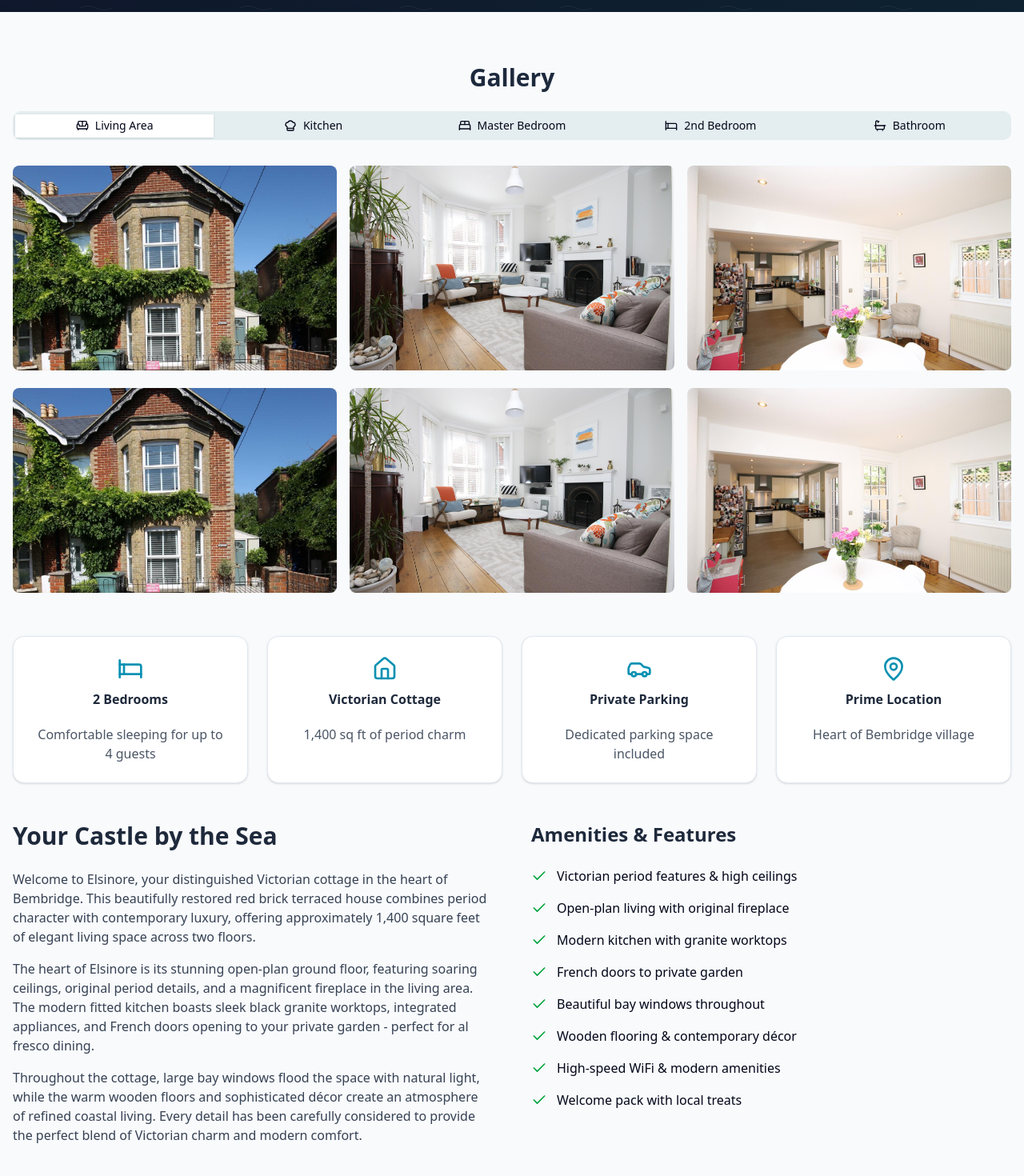
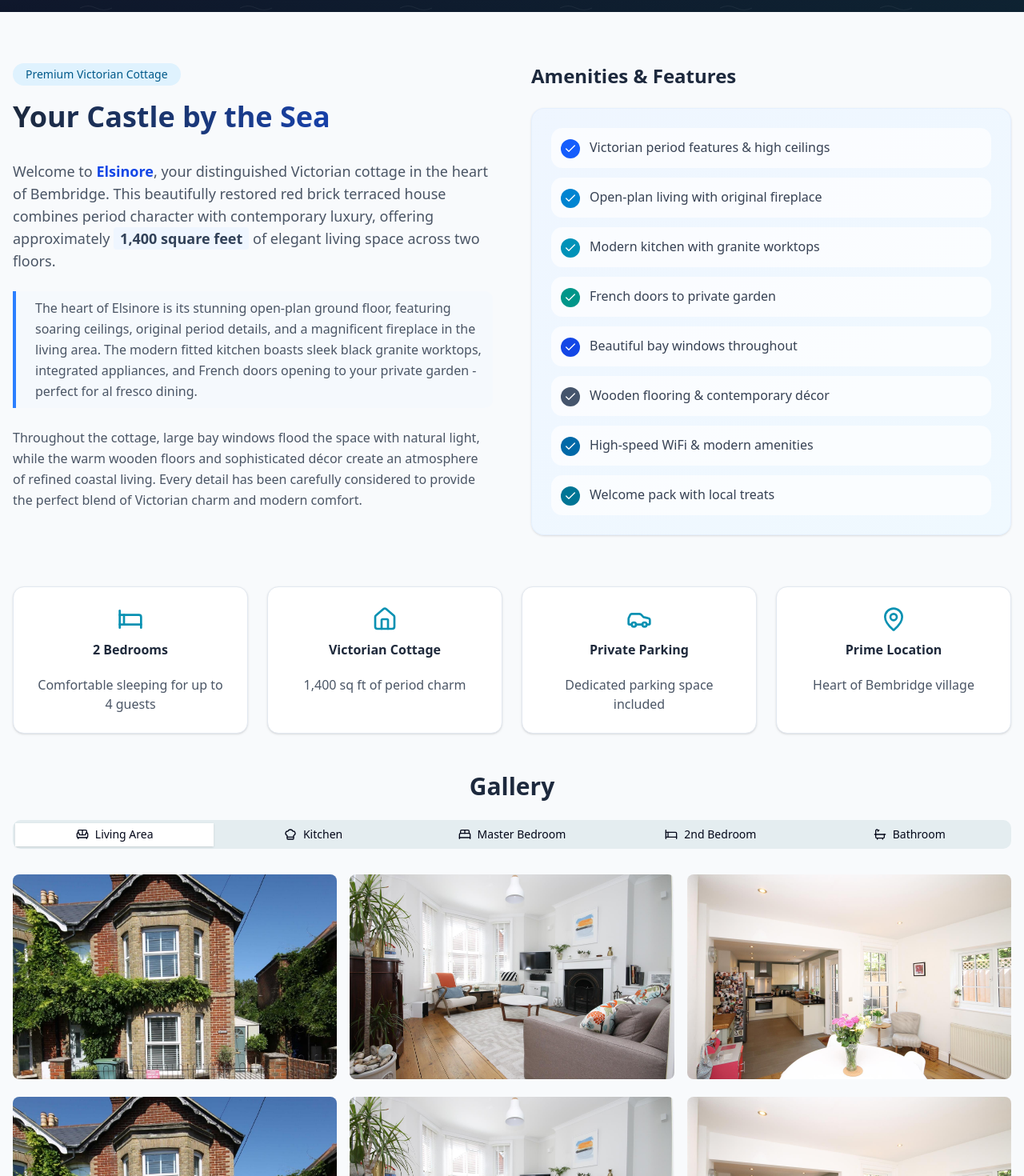
Before and after one commit to duncanelliot/elsinore-cottage, a SvelteKit app: page /cottage in a window 1280 px wide. Shown: the part 340-1810 px from the top of the page at 80% size. Built offline with nearby package versions, Linux system fonts and the light colour scheme.

Commit message:
Gallery Order

```diff
--- a/src/routes/cottage/+page.svelte
+++ b/src/routes/cottage/+page.svelte
@@ -84,8 +84,95 @@
 <!-- Main Content -->
 <div class="bg-slate-50 py-16">
 	<div class="container mx-auto px-4">
-		<!-- Image Gallery -->
-		<RoomGallery />
+		<!-- Detailed Description -->
+		<div class="mb-16">
+			<div class="grid gap-8 lg:grid-cols-2 lg:gap-12">
+				<div>
+					<div class="mb-8">
+						<span class="inline-block px-4 py-1 text-sm font-medium text-sky-800 bg-sky-100 rounded-full mb-4">Premium Victorian Cottage</span>
+						<h2 class="text-4xl font-bold leading-tight bg-gradient-to-r from-slate-800 to-blue-700 bg-clip-text text-transparent">Your Castle by the Sea</h2>
+					</div>
+					<div class="space-y-6 text-gray-600 leading-relaxed">
+						<p class="text-lg">
+							Welcome to <span class="font-semibold text-blue-700">Elsinore</span>, your distinguished Victorian cottage in the heart of Bembridge.
+							This beautifully restored red brick terraced house combines period character with
+							contemporary luxury, offering approximately <span class="font-semibold text-slate-700 bg-blue-50 px-2 py-0.5 rounded">1,400 square feet</span> of elegant living space
+							across two floors.
+						</p>
+						<div class="border-l-4 border-blue-500 pl-6 py-2 bg-blue-50/30 rounded-r-lg">
+							<p>
+								The heart of Elsinore is its stunning open-plan ground floor, featuring soaring
+								ceilings, original period details, and a magnificent fireplace in the living area. The
+								modern fitted kitchen boasts sleek black granite worktops, integrated appliances, and
+								French doors opening to your private garden - perfect for al fresco dining.
+							</p>
+						</div>
+						<p>
+							Throughout the cottage, large bay windows flood the space with natural light, while the
+							warm wooden floors and sophisticated décor create an atmosphere of refined coastal
+							living. Every detail has been carefully considered to provide the perfect blend of
+							Victorian charm and modern comfort.
+						</p>
+					</div>
+				</div>
+
+				<div class="lg:flex lg:flex-col">
+					<h3 class="text-2xl font-bold mb-6 text-slate-800">Amenities & Features</h3>
+					<div class="bg-gradient-to-br from-blue-50 to-sky-50 rounded-2xl p-6 shadow-sm border border-blue-100/50 flex-grow">
+						<div class="grid gap-3">
+							<div class="flex items-start space-x-3 p-3 rounded-xl bg-white/70 hover:bg-white hover:shadow-sm transition-all">
+								<div class="h-6 w-6 rounded-full bg-blue-600 flex items-center justify-center flex-shrink-0 mt-0.5">
+									<Check class="h-4 w-4 text-white" />
+								</div>
+								<span class="text-gray-700">Victorian period features & high ceilings</span>
+							</div>
+							<div class="flex items-start space-x-3 p-3 rounded-xl bg-white/70 hover:bg-white hover:shadow-sm transition-all">
+								<div class="h-6 w-6 rounded-full bg-sky-600 flex items-center justify-center flex-shrink-0 mt-0.5">
+									<Check class="h-4 w-4 text-white" />
+								</div>
+								<span class="text-gray-700">Open-plan living with original fireplace</span>
+							</div>
+							<div class="flex items-start space-x-3 p-3 rounded-xl bg-white/70 hover:bg-white hover:shadow-sm transition-all">
+								<div class="h-6 w-6 rounded-full bg-cyan-600 flex items-center justify-center flex-shrink-0 mt-0.5">
+									<Check class="h-4 w-4 text-white" />
+								</div>
+								<span class="text-gray-700">Modern kitchen with granite worktops</span>
+							</div>
+							<div class="flex items-start space-x-3 p-3 rounded-xl bg-white/70 hover:bg-white hover:shadow-sm transition-all">
+								<div class="h-6 w-6 rounded-full bg-teal-600 flex items-center justify-center flex-shrink-0 mt-0.5">
+									<Check class="h-4 w-4 text-white" />
+								</div>
+								<span class="text-gray-700">French doors to private garden</span>
+							</div>
+							<div class="flex items-start space-x-3 p-3 rounded-xl bg-white/70 hover:bg-white hover:shadow-sm transition-all">
+								<div class="h-6 w-6 rounded-full bg-blue-700 flex items-center justify-center flex-shrink-0 mt-0.5">
+									<Check class="h-4 w-4 text-white" />
+								</div>
+								<span class="text-gray-700">Beautiful bay windows throughout</span>
+							</div>
+							<div class="flex items-start space-x-3 p-3 rounded-xl bg-white/70 hover:bg-white hover:shadow-sm transition-all">
+								<div class="h-6 w-6 rounded-full bg-slate-600 flex items-center justify-center flex-shrink-0 mt-0.5">
+									<Check class="h-4 w-4 text-white" />
+								</div>
+								<span class="text-gray-700">Wooden flooring & contemporary décor</span>
+							</div>
+							<div class="flex items-start space-x-3 p-3 rounded-xl bg-white/70 hover:bg-white hover:shadow-sm transition-all">
+								<div class="h-6 w-6 rounded-full bg-sky-700 flex items-center justify-center flex-shrink-0 mt-0.5">
+									<Check class="h-4 w-4 text-white" />
+								</div>
+								<span class="text-gray-700">High-speed WiFi & modern amenities</span>
+							</div>
+							<div class="flex items-start space-x-3 p-3 rounded-xl bg-white/70 hover:bg-white hover:shadow-sm transition-all">
+								<div class="h-6 w-6 rounded-full bg-cyan-700 flex items-center justify-center flex-shrink-0 mt-0.5">
+									<Check class="h-4 w-4 text-white" />
+								</div>
+								<span class="text-gray-700">Welcome pack with local treats</span>
+							</div>
+						</div>
+					</div>
+				</div>
+			</div>
+		</div>
 
 		<!-- Key Details -->
 		<div class="mb-12 grid gap-6 lg:grid-cols-4">
@@ -130,70 +217,8 @@
 			</Card>
 		</div>
 
-		<!-- Detailed Description -->
-		<div class="mb-12 grid gap-12 lg:grid-cols-2">
-			<div>
-				<h2 class="text-nautical-navy mb-6 text-3xl font-bold">Your Castle by the Sea</h2>
-				<div class="prose prose-lg text-gray-700">
-					<p class="mb-4">
-						Welcome to Elsinore, your distinguished Victorian cottage in the heart of Bembridge.
-						This beautifully restored red brick terraced house combines period character with
-						contemporary luxury, offering approximately 1,400 square feet of elegant living space
-						across two floors.
-					</p>
-					<p class="mb-4">
-						The heart of Elsinore is its stunning open-plan ground floor, featuring soaring
-						ceilings, original period details, and a magnificent fireplace in the living area. The
-						modern fitted kitchen boasts sleek black granite worktops, integrated appliances, and
-						French doors opening to your private garden - perfect for al fresco dining.
-					</p>
-					<p>
-						Throughout the cottage, large bay windows flood the space with natural light, while the
-						warm wooden floors and sophisticated décor create an atmosphere of refined coastal
-						living. Every detail has been carefully considered to provide the perfect blend of
-						Victorian charm and modern comfort.
-					</p>
-				</div>
-			</div>
-
-			<div>
-				<h3 class="text-nautical-navy mb-6 text-2xl font-bold">Amenities & Features</h3>
-				<div class="space-y-4">
-					<div class="flex items-center space-x-3">
-						<Check class="h-5 w-5 flex-shrink-0 text-green-600" />
-						<span>Victorian period features & high ceilings</span>
-					</div>
-					<div class="flex items-center space-x-3">
-						<Check class="h-5 w-5 flex-shrink-0 text-green-600" />
-						<span>Open-plan living with original fireplace</span>
-					</div>
-					<div class="flex items-center space-x-3">
-						<Check class="h-5 w-5 flex-shrink-0 text-green-600" />
-						<span>Modern kitchen with granite worktops</span>
-					</div>
-					<div class="flex items-center space-x-3">
-						<Check class="h-5 w-5 flex-shrink-0 text-green-600" />
-						<span>French doors to private garden</span>
-					</div>
-					<div class="flex items-center space-x-3">
-						<Check class="h-5 w-5 flex-shrink-0 text-green-600" />
-						<span>Beautiful bay windows throughout</span>
-					</div>
-					<div class="flex items-center space-x-3">
-						<Check class="h-5 w-5 flex-shrink-0 text-green-600" />
-						<span>Wooden flooring & contemporary décor</span>
-					</div>
-					<div class="flex items-center space-x-3">
-						<Check class="h-5 w-5 flex-shrink-0 text-green-600" />
-						<span>High-speed WiFi & modern amenities</span>
-					</div>
-					<div class="flex items-center space-x-3">
-						<Check class="h-5 w-5 flex-shrink-0 text-green-600" />
-						<span>Welcome pack with local treats</span>
-					</div>
-				</div>
-			</div>
-		</div>
+		<!-- Image Gallery -->
+		<RoomGallery />
 
 		<!-- Room Details -->
 		<div class="mb-12 rounded-lg bg-white p-8">
```
